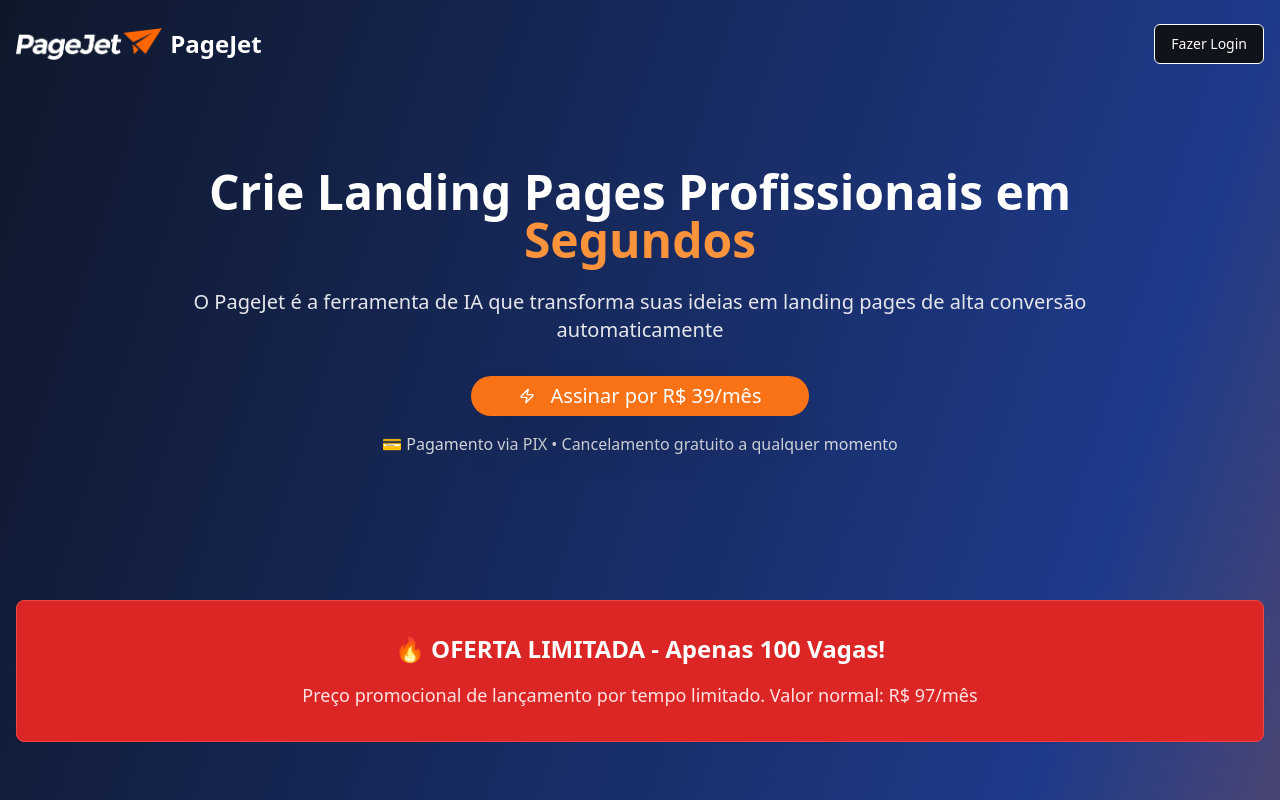
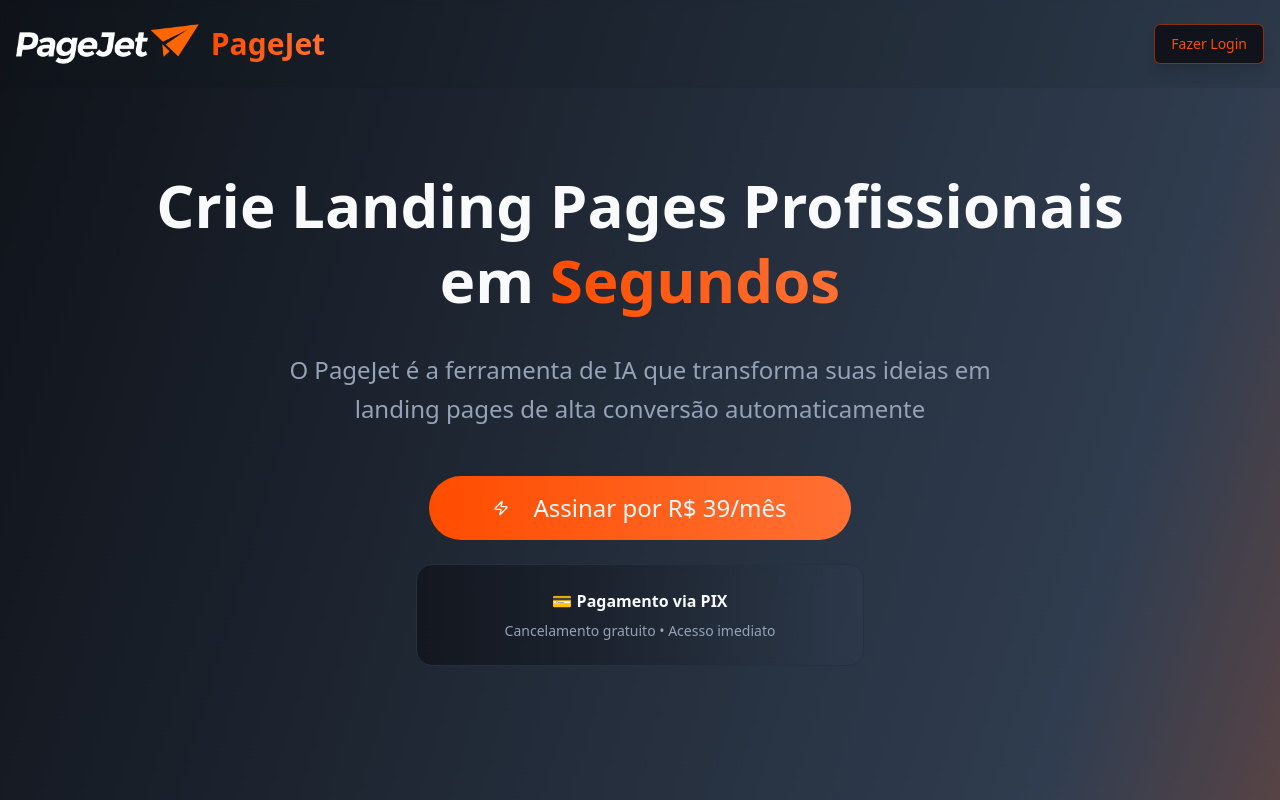
Before and after one commit to walter2161/dev-bot-landings-45, a React (Vite) app: page / in a window 1280 px wide. Shown: the top 800 px of the page. Built offline with nearby package versions, Linux system fonts and the light colour scheme.

Commit message:
Implementar sistema de aquisição PIX
Implementado sistema completo de aquisição com pagamento PIX na landing page de vendas, incluindo a chave PIX e a lógica de recorrência. A landing page foi redesenhada para seguir a identidade visual do PageJet, com melhorias estéticas e de usabilidade.

```diff
--- a/src/pages/LandingPage.tsx
+++ b/src/pages/LandingPage.tsx
@@ -10,20 +10,22 @@ const LandingPage = () => {
   };
 
   return (
-    <div className="min-h-screen bg-gradient-to-br from-slate-900 via-blue-900 to-orange-500">
+    <div className="min-h-screen bg-gradient-to-br from-background via-accent to-primary/90">
       {/* Header */}
-      <header className="container mx-auto px-4 py-6">
+      <header className="container mx-auto px-4 py-6 backdrop-blur-sm bg-background/10">
         <nav className="flex justify-between items-center">
-          <div className="flex items-center space-x-2">
+          <div className="flex items-center space-x-3">
             <img
               src="/lovable-uploads/f5de4620-c0b4-4faf-84c8-6c8733528789.png"
               alt="PageJet"
-              className="h-8 object-contain"
+              className="h-10 object-contain"
             />
-            <h1 className="text-2xl font-bold text-white">PageJet</h1>
+            <h1 className="text-3xl font-bold bg-gradient-to-r from-primary to-primary-glow bg-clip-text text-transparent">
+              PageJet
+            </h1>
           </div>
           <Link to="/login">
-            <Button variant="outline" className="text-white border-white hover:bg-white hover:text-slate-900">
+            <Button variant="outline" className="border-primary/50 text-primary hover:bg-primary hover:text-primary-foreground transition-all duration-300 shadow-lg hover:shadow-primary/25">
               Fazer Login
             </Button>
           </Link>
@@ -32,29 +34,37 @@ const LandingPage = () => {
 
       {/* Hero Section */}
       <section className="container mx-auto px-4 py-20 text-center">
-        <div className="max-w-4xl mx-auto">
-          <h2 className="text-5xl font-bold text-white mb-6">
-            Crie Landing Pages Profissionais em <span className="text-orange-400">Segundos</span>
+        <div className="max-w-5xl mx-auto">
+          <h2 className="text-6xl font-bold text-foreground mb-8 leading-tight">
+            Crie Landing Pages Profissionais em <span className="bg-gradient-to-r from-primary to-primary-glow bg-clip-text text-transparent">Segundos</span>
           </h2>
-          <p className="text-xl text-gray-200 mb-8">
+          <p className="text-2xl text-muted-foreground mb-12 max-w-3xl mx-auto leading-relaxed">
             O PageJet é a ferramenta de IA que transforma suas ideias em landing pages de alta conversão automaticamente
           </p>
-          <Button
-            onClick={handlePixPayment}
-            className="bg-orange-500 hover:bg-orange-600 text-white text-xl px-12 py-4 rounded-full shadow-2xl transform hover:scale-105 transition-all"
-          >
-            <Zap className="mr-2 h-6 w-6" />
-            Assinar por R$ 39/mês
-          </Button>
-          <p className="text-gray-300 mt-4">💳 Pagamento via PIX • Cancelamento gratuito a qualquer momento</p>
+          <div className="space-y-6">
+            <Button
+              onClick={handlePixPayment}
+              size="lg"
+              className="bg-gradient-to-r from-primary to-primary-glow hover:from-primary-glow hover:to-primary text-primary-foreground text-2xl px-16 py-8 rounded-full shadow-[var(--shadow-primary)] hover:shadow-[var(--shadow-glow)] transform hover:scale-105 transition-all duration-500"
+            >
+              <Zap className="mr-4 h-8 w-8" />
+              Assinar por R$ 39/mês
+            </Button>
+            <div className="bg-gradient-to-r from-card to-accent/50 backdrop-blur-sm border border-border p-6 rounded-2xl max-w-md mx-auto">
+              <p className="text-foreground font-semibold mb-2">💳 Pagamento via PIX</p>
+              <p className="text-sm text-muted-foreground">Cancelamento gratuito • Acesso imediato</p>
+            </div>
+          </div>
         </div>
       </section>
 
       {/* Urgência/Escassez */}
       <section className="container mx-auto px-4 py-16">
-        <Card className="bg-red-600 border-red-500 p-8 text-center">
-          <h3 className="text-2xl font-bold text-white mb-4">🔥 OFERTA LIMITADA - Apenas 100 Vagas!</h3>
-          <p className="text-red-100 text-lg">
+        <Card className="bg-gradient-to-r from-destructive to-destructive/80 border-destructive/50 p-8 text-center shadow-[var(--shadow-accent)] backdrop-blur-sm">
+          <h3 className="text-3xl font-bold text-destructive-foreground mb-4 flex items-center justify-center gap-3">
+            🔥 OFERTA LIMITADA - Apenas 100 Vagas!
+          </h3>
+          <p className="text-destructive-foreground/90 text-xl">
             Preço promocional de lançamento por tempo limitado. Valor normal: R$ 97/mês
           </p>
         </Card>
```
